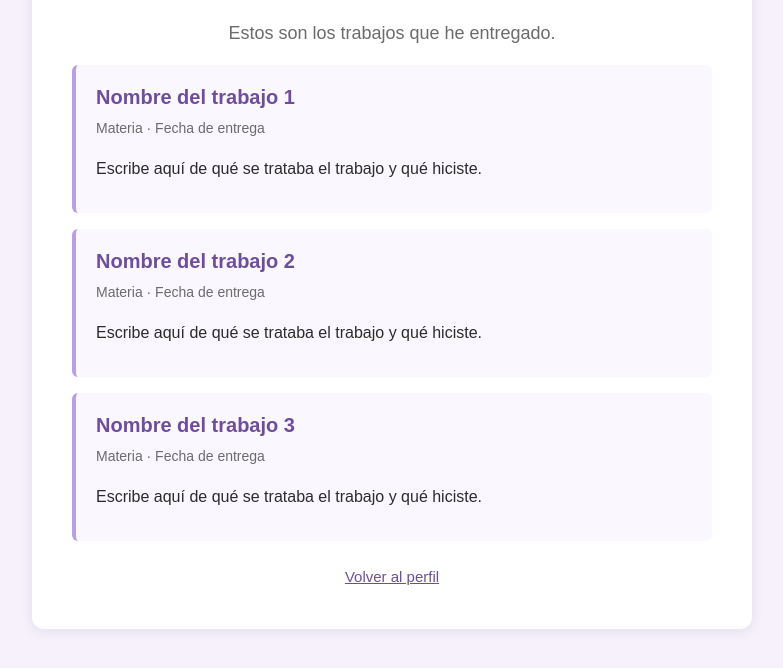
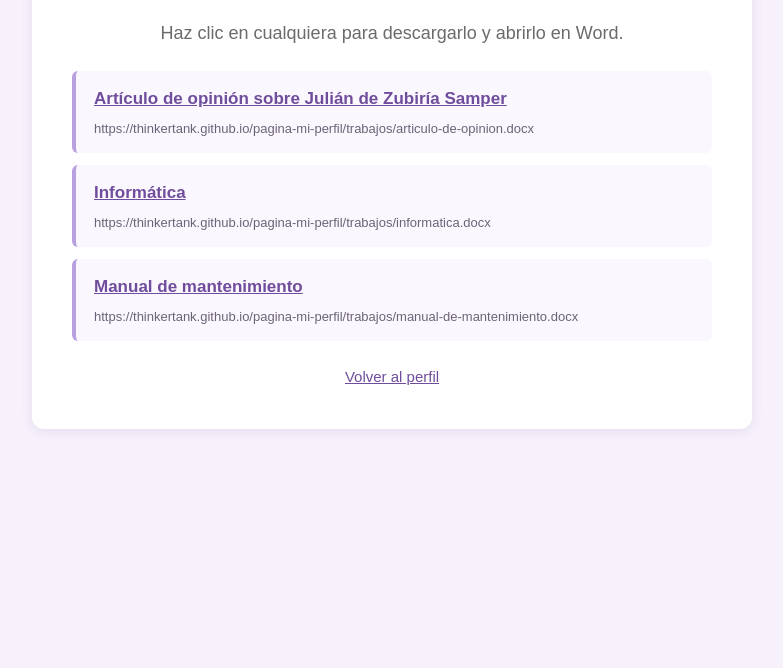
Before and after one commit to ThinkerTank/pagina-mi-perfil, a plain HTML site: page trabajos.html in a window 1280 px wide. Shown: the part 134-802 px from the top of the page, without its empty margins (248-1031 px from the left). Drawn offline with Linux system fonts and the light colour scheme.

Commit message:
Add files via upload

```diff
--- a/estilos.css
+++ b/estilos.css
@@ -45,33 +45,37 @@ h2 {
     text-align: left;
 }
 
-/* La lista de datos del perfil */
-.datos {
-    text-align: left;
+/* La lista de enlaces a los trabajos */
+.lista-trabajos {
     list-style: none;
     padding: 0;
     margin: 24px 0;
+    text-align: left;
 }
 
-.datos li {
-    padding: 8px 0;
-    border-bottom: 1px solid #ebe3f5;
-}
-
-/* Cada trabajo de la tercera página */
-.trabajo {
-    text-align: left;
+.lista-trabajos li {
     background-color: #faf7fe;
     border-left: 4px solid #b9a0e0;
-    padding: 16px 20px;
-    margin-bottom: 16px;
+    padding: 14px 18px;
+    margin-bottom: 12px;
     border-radius: 6px;
 }
 
-.materia {
-    margin: 0 0 8px 0;
-    font-size: 14px;
-    color: #6b6b6b;
+/* El nombre del trabajo, que es el enlace */
+.lista-trabajos a {
+    color: #6f4d9c;
+    font-weight: bold;
+    font-size: 17px;
+}
+
+/* La dirección completa que se muestra debajo.
+   word-break la parte para que no se salga en pantallas pequeñas */
+.direccion {
+    display: block;
+    margin-top: 6px;
+    font-size: 13px;
+    color: #6d6377;
+    word-break: break-all;
 }
 
 /* El botón azul */
--- a/trabajos.html
+++ b/trabajos.html
@@ -8,40 +8,52 @@
 </head>
 <body>
 
-    <!-- PÁGINA 3: los trabajos entregados -->
+    <!-- PÁGINA 3: los enlaces a los trabajos entregados -->
     <main class="centro">
 
         <h1>Mis trabajos</h1>
 
-        <p class="subtitulo">Estos son los trabajos que he entregado.</p>
+        <p class="subtitulo">
+            Haz clic en cualquiera para descargarlo y abrirlo en Word.
+        </p>
 
-        <!-- CAMBIAR: cada bloque <article> es un trabajo.
-             Copia y pega un bloque entero para agregar otro,
-             o borra los que sobren. -->
+        <!-- Cada <li> es un trabajo.
+             El href apunta al archivo dentro de la carpeta "trabajos".
+             Debajo se muestra el enlace completo, como pediste.
 
-        <article class="trabajo">
-            <h2>Nombre del trabajo 1</h2>
-            <p class="materia">Materia · Fecha de entrega</p>
-            <p class="texto">
-                Escribe aquí de qué se trataba el trabajo y qué hiciste.
-            </p>
-        </article>
+             Para agregar otro: sube el archivo a la carpeta "trabajos"
+             y copia un bloque <li> entero cambiando el nombre. -->
 
-        <article class="trabajo">
-            <h2>Nombre del trabajo 2</h2>
-            <p class="materia">Materia · Fecha de entrega</p>
-            <p class="texto">
-                Escribe aquí de qué se trataba el trabajo y qué hiciste.
-            </p>
-        </article>
+        <ul class="lista-trabajos">
 
-        <article class="trabajo">
-            <h2>Nombre del trabajo 3</h2>
-            <p class="materia">Materia · Fecha de entrega</p>
-            <p class="texto">
-                Escribe aquí de qué se trataba el trabajo y qué hiciste.
-            </p>
-        </article>
+            <li>
+                <a href="trabajos/articulo-de-opinion.docx">
+                    Artículo de opinión sobre Julián de Zubiría Samper
+                </a>
+                <span class="direccion">
+                    https://thinkertank.github.io/pagina-mi-perfil/trabajos/articulo-de-opinion.docx
+                </span>
+            </li>
+
+            <li>
+                <a href="trabajos/informatica.docx">
+                    Informática
+                </a>
+                <span class="direccion">
+                    https://thinkertank.github.io/pagina-mi-perfil/trabajos/informatica.docx
+                </span>
+            </li>
+
+            <li>
+                <a href="trabajos/manual-de-mantenimiento.docx">
+                    Manual de mantenimiento
+                </a>
+                <span class="direccion">
+                    https://thinkertank.github.io/pagina-mi-perfil/trabajos/manual-de-mantenimiento.docx
+                </span>
+            </li>
+
+        </ul>
 
         <a class="volver" href="perfil.html">Volver al perfil</a>
 
```
